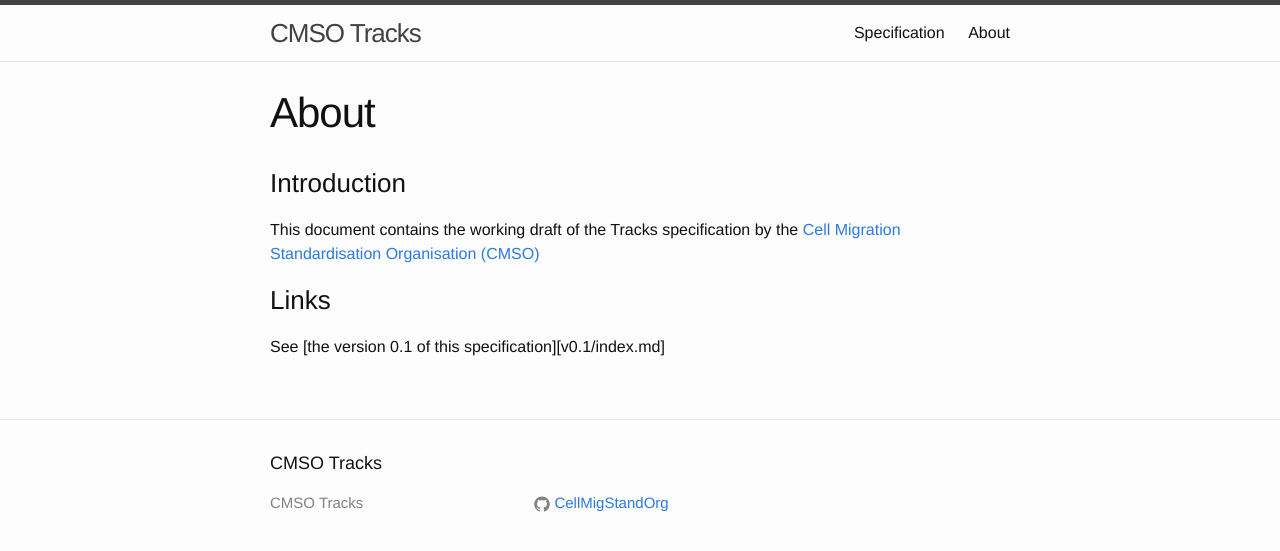
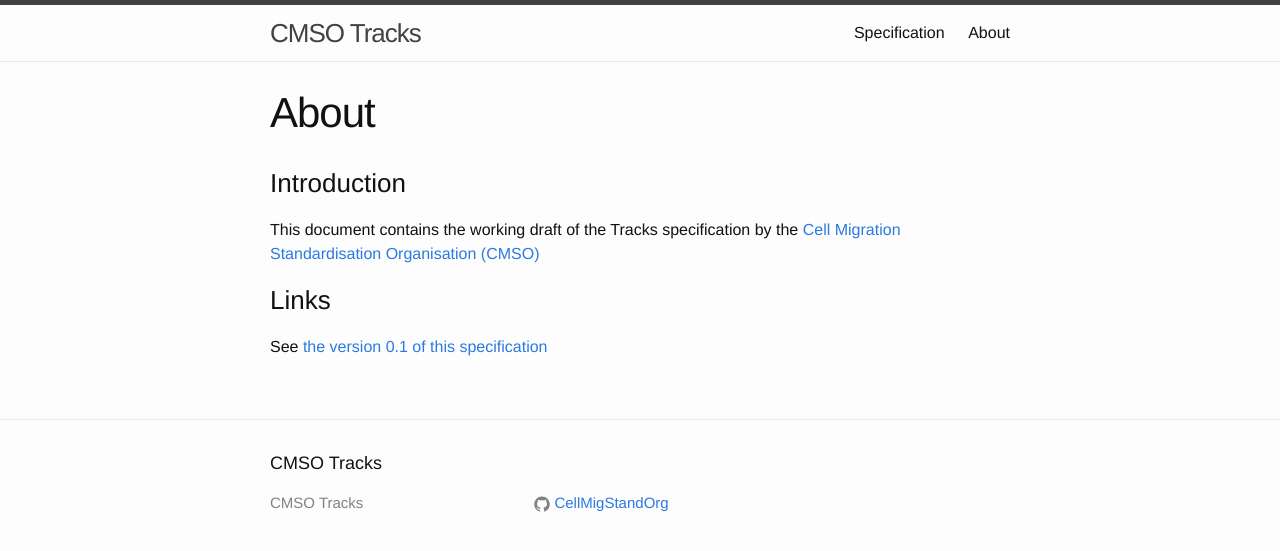
Before and after one commit to CellMigStandOrg/Tracks, a Jekyll site: the page built from index.md, in a window 1280 px wide. Shown: the top 551 px of the page. Built offline with Jekyll 4.4.1, drawn with Linux system fonts in a browser that asks for light colours.

Commit message:
Use proper Markdown relative links

```diff
--- a/index.md
+++ b/index.md
@@ -10,4 +10,4 @@ This document contains the working draft of the Tracks specification by the
 
 ### Links
 
-See [the version 0.1 of this specification][v0.1/index.md]
+See [the version 0.1 of this specification](v0.1/index.md)
```
